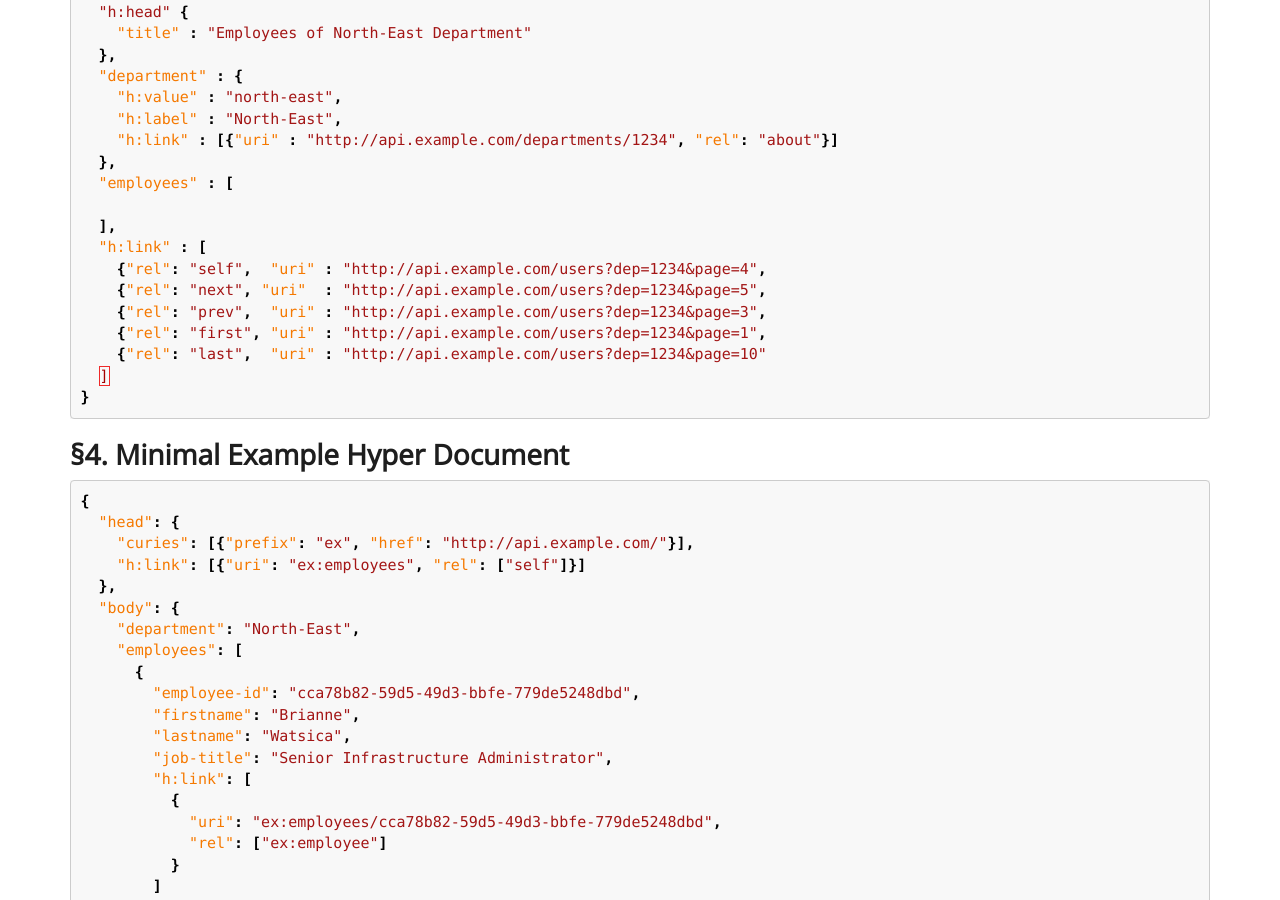
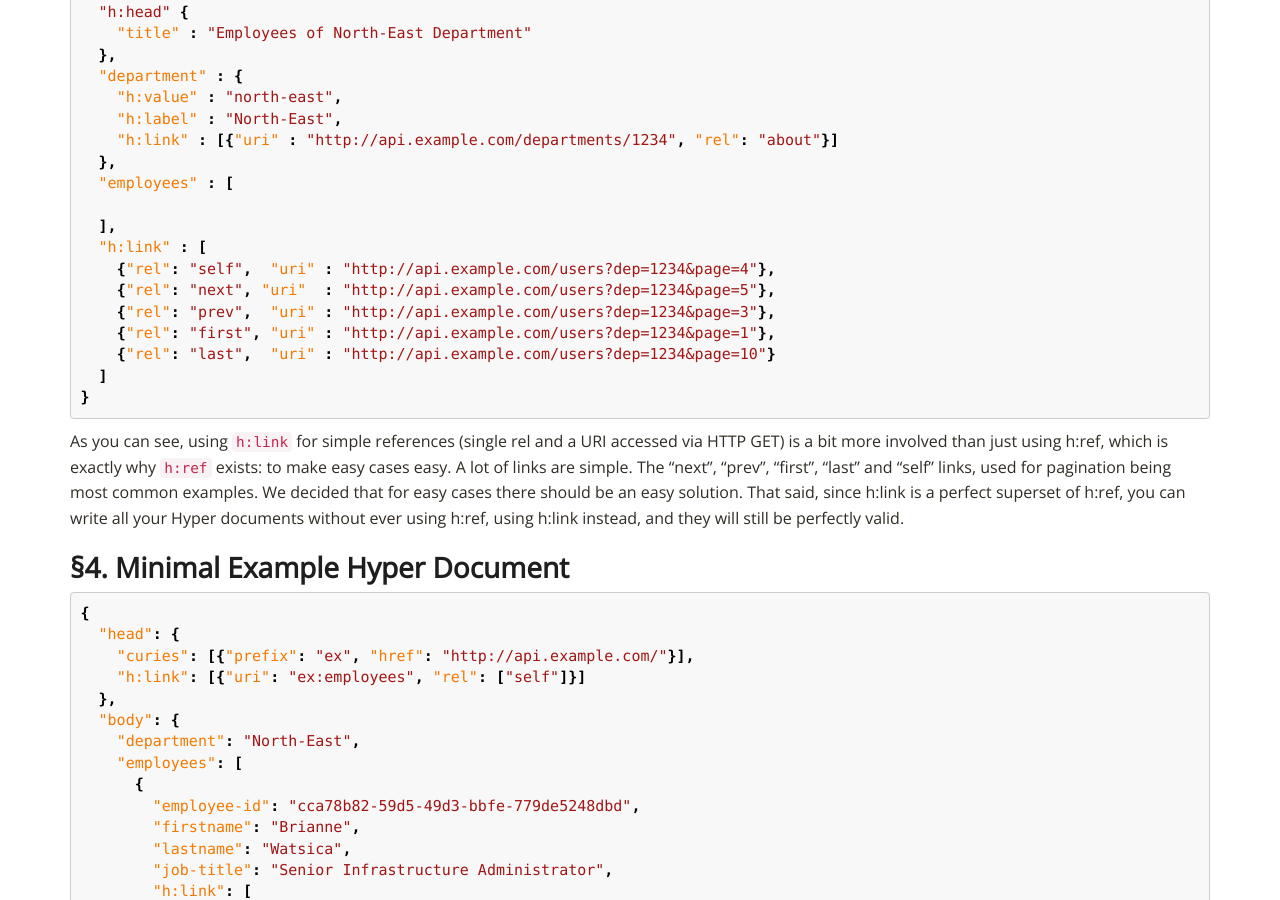
Before and after one commit to inadarei/hyper, a Jekyll site: the page built from spec.md, in a window 1280 px wide and 900 px high, scrolled down 6610 px. Built offline with Jekyll 4.4.1, drawn with Linux system fonts in a browser that asks for light colours; nearby versions of some CDN libraries.

Commit message:
disclaimer about h:ref

````diff
--- a/_includes/propdefs/link.md
+++ b/_includes/propdefs/link.md
@@ -99,11 +99,20 @@ represented as h:link would look as follows:
 
   ],
   "h:link" : [
-    {"rel": "self",  "uri" : "http://api.example.com/users?dep=1234&page=4",
-    {"rel": "next", "uri"  : "http://api.example.com/users?dep=1234&page=5",
-    {"rel": "prev",  "uri" : "http://api.example.com/users?dep=1234&page=3",
-    {"rel": "first", "uri" : "http://api.example.com/users?dep=1234&page=1",
-    {"rel": "last",  "uri" : "http://api.example.com/users?dep=1234&page=10"
+    {"rel": "self",  "uri" : "http://api.example.com/users?dep=1234&page=4"},
+    {"rel": "next", "uri"  : "http://api.example.com/users?dep=1234&page=5"},
+    {"rel": "prev",  "uri" : "http://api.example.com/users?dep=1234&page=3"},
+    {"rel": "first", "uri" : "http://api.example.com/users?dep=1234&page=1"},
+    {"rel": "last",  "uri" : "http://api.example.com/users?dep=1234&page=10"}
   ]
 }
 ```
+
+As you can see, using `h:link` for simple references (single rel and a URI
+accessed via HTTP GET) is a bit more involved than just using h:ref, which is
+exactly why `h:ref` exists: to make easy cases easy. A lot of links are simple.
+The "next", "prev", "first", "last" and "self" links, used for pagination being
+most common examples. We decided that for easy cases there should be an easy
+solution. That said, since h:link is a perfect superset of h:ref, you can write
+all your Hyper documents without ever using h:ref, using h:link instead, and
+they will still be perfectly valid.
````
